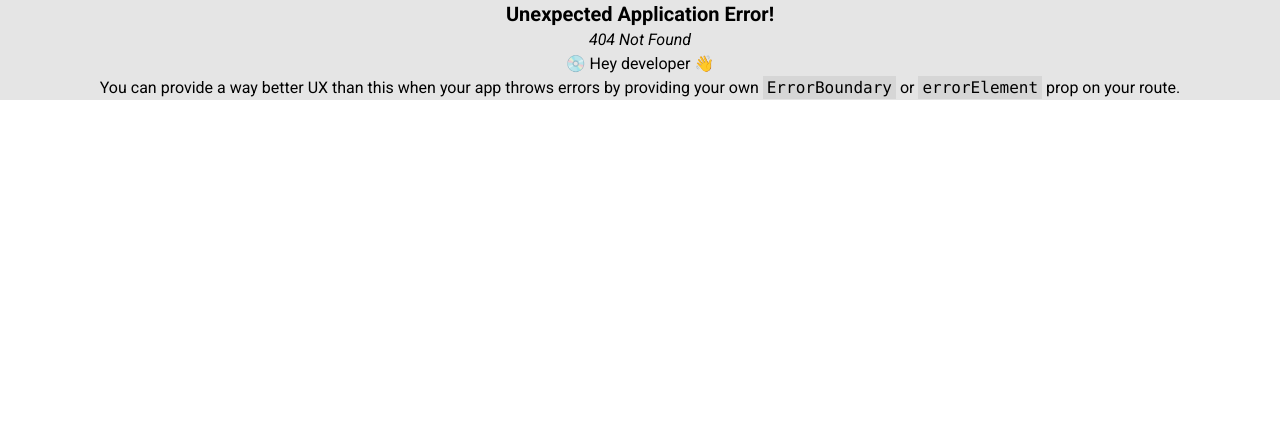
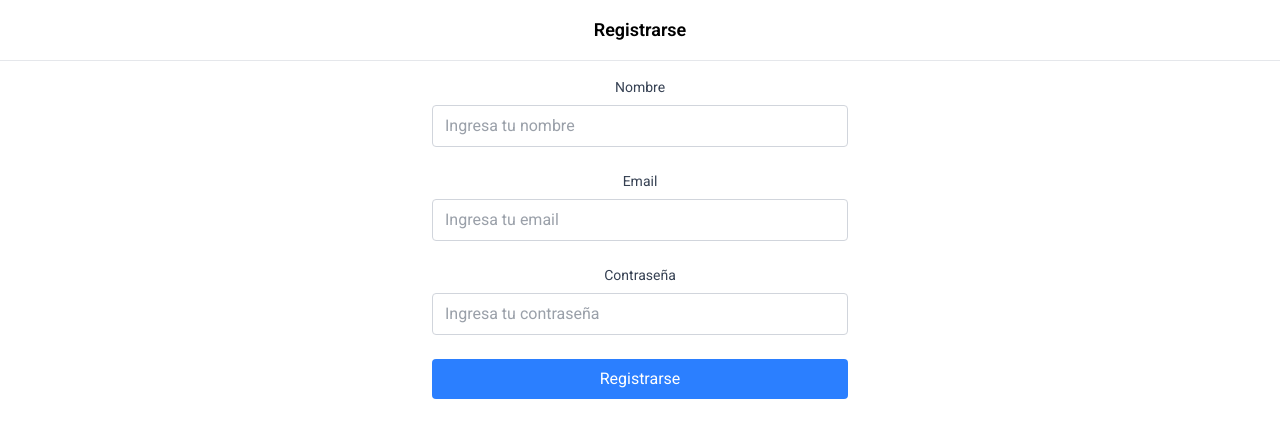
Before and after one commit to FernandoGarcia19/QA-AppAgenda, a React (Vite) app: page /Registrarse in a window 1280 px wide. Before the commit this address had no page. Shown: the top 438 px of the page. Built offline with nearby package versions, Linux system fonts and the light colour scheme.

Commit message:
Create base Sign Up view

```diff
--- /dev/null
+++ b/src/components/SignUp.jsx
@@ -0,0 +1,91 @@
+
+import React, { useState } from "react";
+import { useNavigate } from "react-router-dom";
+
+const SignUp = () => {
+	const [nombre, setNombre] = useState("");
+	const [email, setEmail] = useState("");
+	const [contrasena, setContrasena] = useState("");
+	const [error, setError] = useState("");
+	const navigate = useNavigate();
+
+	const handleSubmit = async (e) => {
+		e.preventDefault();
+		setError("");
+		if (!nombre || !email || !contrasena) {
+			setError("Todos los campos son obligatorios");
+			return;
+		}
+		try {
+			const response = await fetch("http://127.0.0.1:5000/register", {
+				method: "POST",
+				headers: {
+					"Content-Type": "application/json",
+				},
+				body: JSON.stringify({ nombre, email, contrasena }),
+			});
+			if (response.ok) {
+				window.alert("Usuario registrado exitosamente");
+				navigate("/login");
+			} else {
+				setError("Error al registrar usuario");
+			}
+		} catch (err) {
+			setError("Error al registrar usuario");
+		}
+	};
+
+	return (
+		<div className="min-h-screen flex flex-col bg-white">
+			<div className="flex items-center justify-center p-4 border-b border-gray-200 bg-white">
+				<h1 className="text-lg font-semibold">Registrarse</h1>
+			</div>
+			<form className="flex flex-col p-4 space-y-6 max-w-md mx-auto w-full" onSubmit={handleSubmit}>
+				<div>
+					<label htmlFor="nombre" className="block text-gray-700 text-sm mb-2">Nombre</label>
+					<input
+						id="nombre"
+						type="text"
+						value={nombre}
+						onChange={e => setNombre(e.target.value)}
+						className="border border-gray-300 rounded w-full py-2 px-3 text-gray-700 focus:ring-2 focus:ring-blue-400 focus:outline-none"
+						placeholder="Ingresa tu nombre"
+						autoComplete="name"
+					/>
+				</div>
+				<div>
+					<label htmlFor="email" className="block text-gray-700 text-sm mb-2">Email</label>
+					<input
+						id="email"
+						type="email"
+						value={email}
+						onChange={e => setEmail(e.target.value)}
+						className="border border-gray-300 rounded w-full py-2 px-3 text-gray-700 focus:ring-2 focus:ring-blue-400 focus:outline-none"
+						placeholder="Ingresa tu email"
+						autoComplete="email"
+					/>
+				</div>
+				<div>
+					<label htmlFor="contrasena" className="block text-gray-700 text-sm mb-2">Contraseña</label>
+					<input
+						id="contrasena"
+						type="password"
+						value={contrasena}
+						onChange={e => setContrasena(e.target.value)}
+						className="border border-gray-300 rounded w-full py-2 px-3 text-gray-700 focus:ring-2 focus:ring-blue-400 focus:outline-none"
+						placeholder="Ingresa tu contraseña"
+						autoComplete="new-password"
+					/>
+				</div>
+				{error && (
+					<div className="text-red-500 text-sm">{error}</div>
+				)}
+				<button type="submit" className="bg-blue-500 text-white py-2 px-4 rounded hover:bg-blue-600 transition-colors">
+					Registrarse
+				</button>
+			</form>
+		</div>
+	);
+};
+
+export default SignUp;
--- a/src/main.jsx
+++ b/src/main.jsx
@@ -5,13 +5,15 @@ import './index.css';
 import App from './App.jsx';
 import Home from './components/Home.jsx';
 import AddContact from './components/AddContact.jsx';
+import SignUp from './components/SignUp.jsx';
 import { createBrowserRouter } from 'react-router-dom';
 import { RouterProvider } from 'react-router-dom';
 
 const router = createBrowserRouter([
   { path: '/', element: <App /> },
   { path: '/home/:id', element: <Home /> },
-  { path: '/addConntact/:id', element: <AddContact /> }
+  { path: '/addConntact/:id', element: <AddContact /> },
+  { path: '/Registrarse', element: <SignUp />}
 ]);
 
 createRoot(document.getElementById('root')).render(
```
